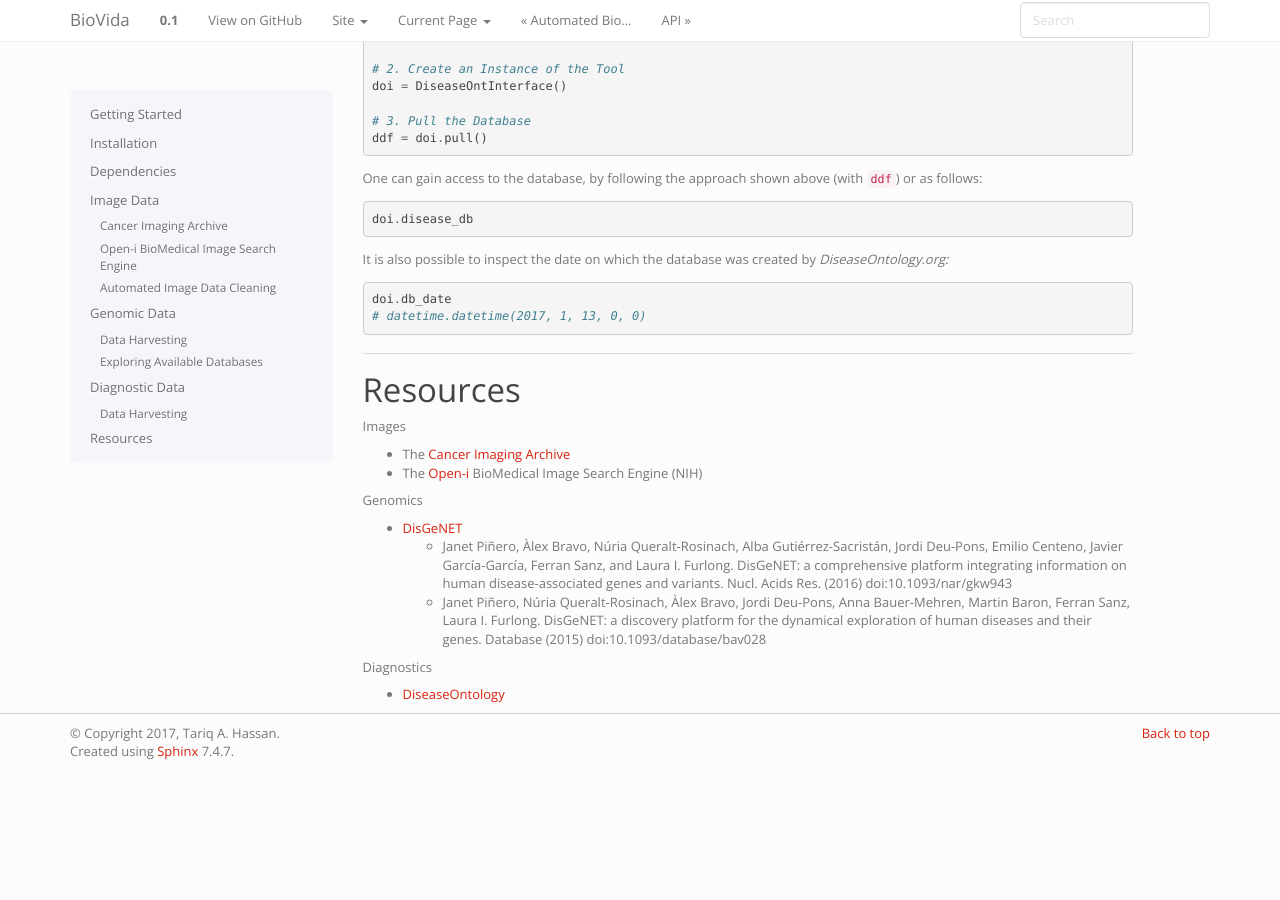
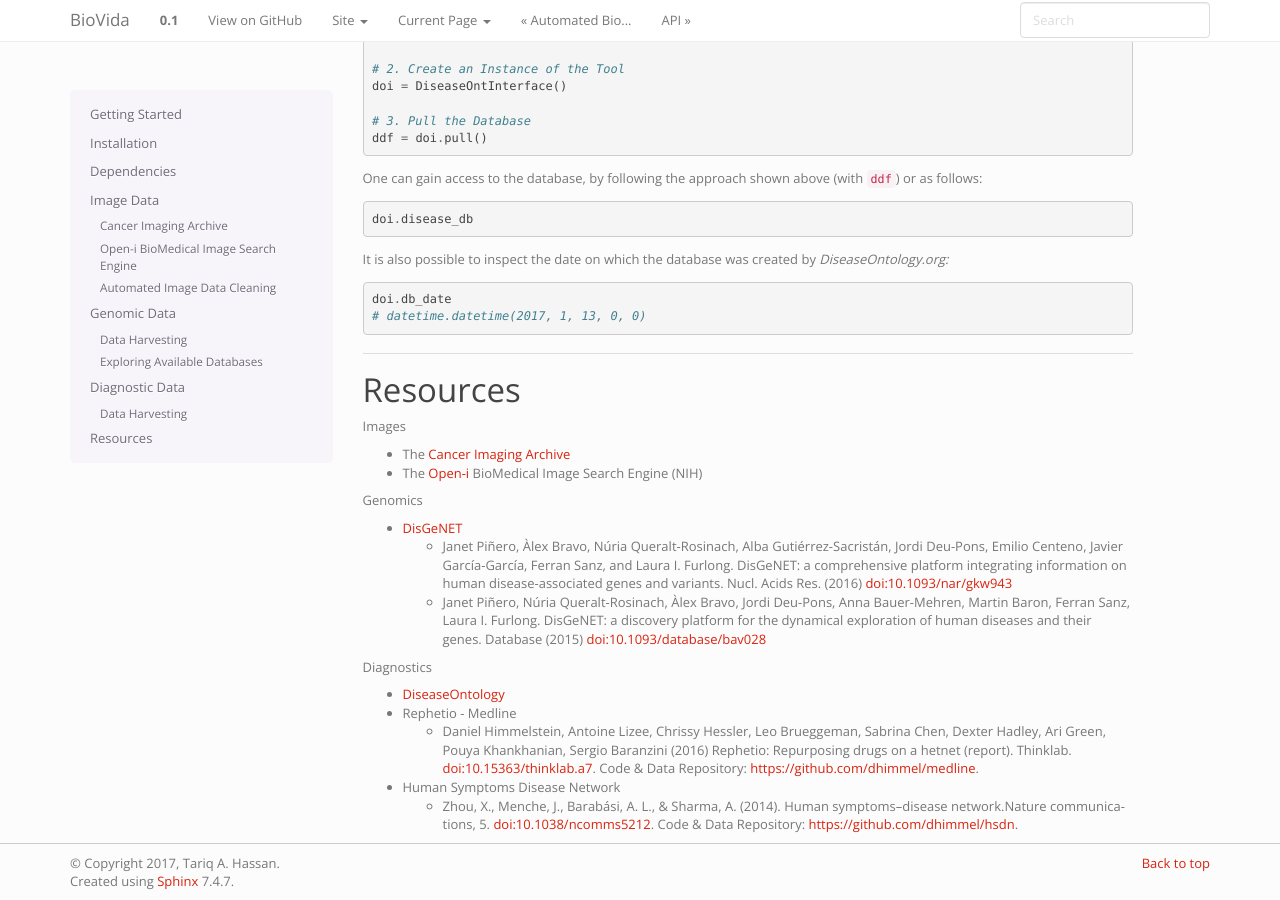
Before and after one commit to TariqAHassan/BioVida, a Sphinx documentation site: the page built from docs/GettingStarted.rst, in a window 1280 px wide and 900 px high, scrolled down 3047 px. Built offline with Sphinx 7.4.7, drawn with Linux system fonts in a browser that asks for light colours; before the commit the page ends 3817 px from its top, so only the background shows below that.

Commit message:
Update Docs

```diff
--- a/docs/GettingStarted.rst
+++ b/docs/GettingStarted.rst
@@ -257,14 +257,29 @@ Genomics
       García-García, Ferran Sanz, and Laura I. Furlong. DisGeNET: a
       comprehensive platform integrating information on human
       disease-associated genes and variants. Nucl. Acids Res. (2016)
-      doi:10.1093/nar/gkw943
+      `doi:10.1093/nar/gkw943 <https://doi.org/10.1093/nar/gkw943>`__
 
    -  Janet Piñero, Núria Queralt-Rosinach, Àlex Bravo, Jordi Deu-Pons,
       Anna Bauer-Mehren, Martin Baron, Ferran Sanz, Laura I. Furlong.
       DisGeNET: a discovery platform for the dynamical exploration of
       human diseases and their genes. Database (2015)
-      doi:10.1093/database/bav028
+      `doi:10.1093/database/bav028 <https://doi.org/10.1093/database/bav028>`__
 
 Diagnostics
 
 - `DiseaseOntology <http://disease-ontology.org/>`__
+
+- Rephetio - Medline
+
+  - Daniel Himmelstein, Antoine Lizee, Chrissy Hessler, Leo Brueggeman,
+    Sabrina Chen, Dexter Hadley, Ari Green, Pouya Khankhanian, Sergio Baranzini
+    (2016) Rephetio: Repurposing drugs on a hetnet (report).
+    Thinklab. `doi:10.15363/thinklab.a7 <http://www.thinklab.com/p/rephetio/report>`__.
+    Code & Data Repository: https://github.com/dhimmel/medline.
+
+- Human Symptoms Disease Network
+
+  - Zhou, X., Menche, J., Barabási, A. L., & Sharma, A. (2014).
+    Human symptoms–disease network.Nature communications, 5.
+    `doi:10.1038/ncomms5212 <http://www.nature.com/articles/ncomms5212>`__.
+    Code & Data Repository: https://github.com/dhimmel/hsdn.
```
